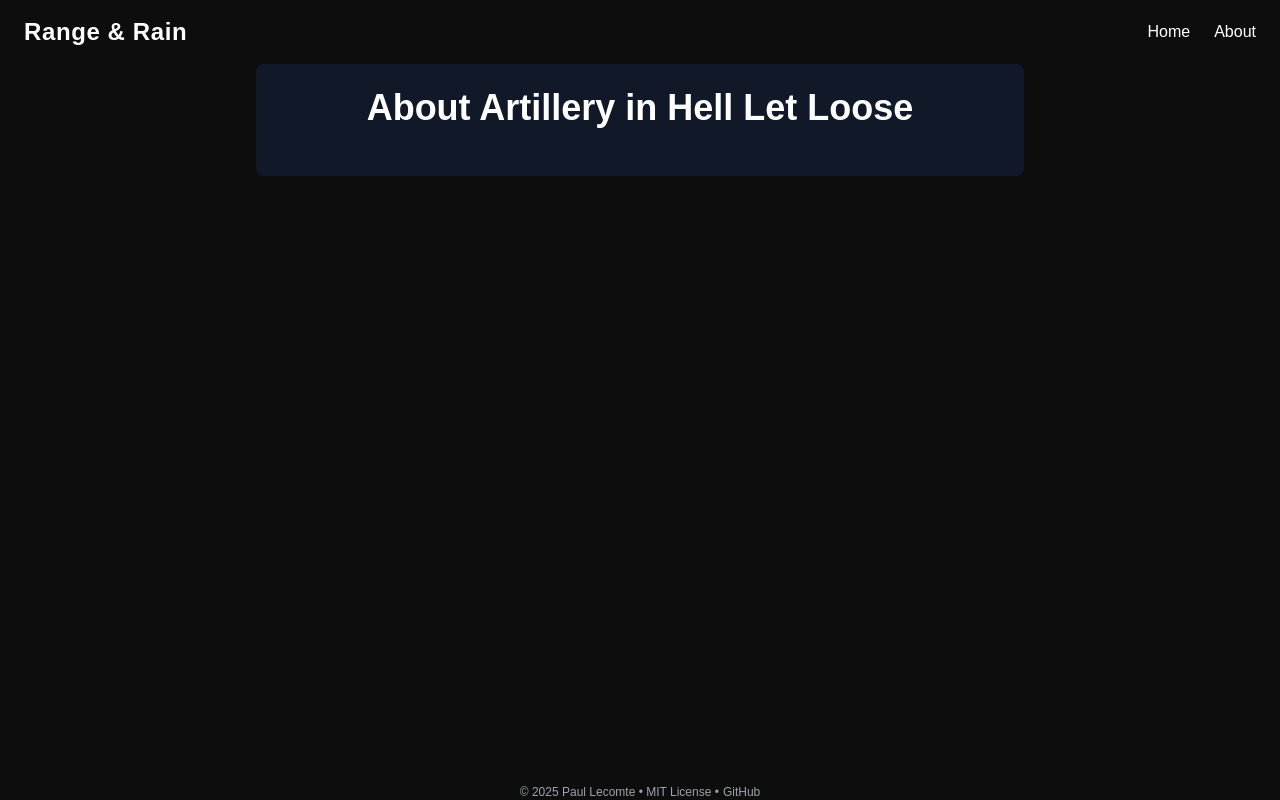
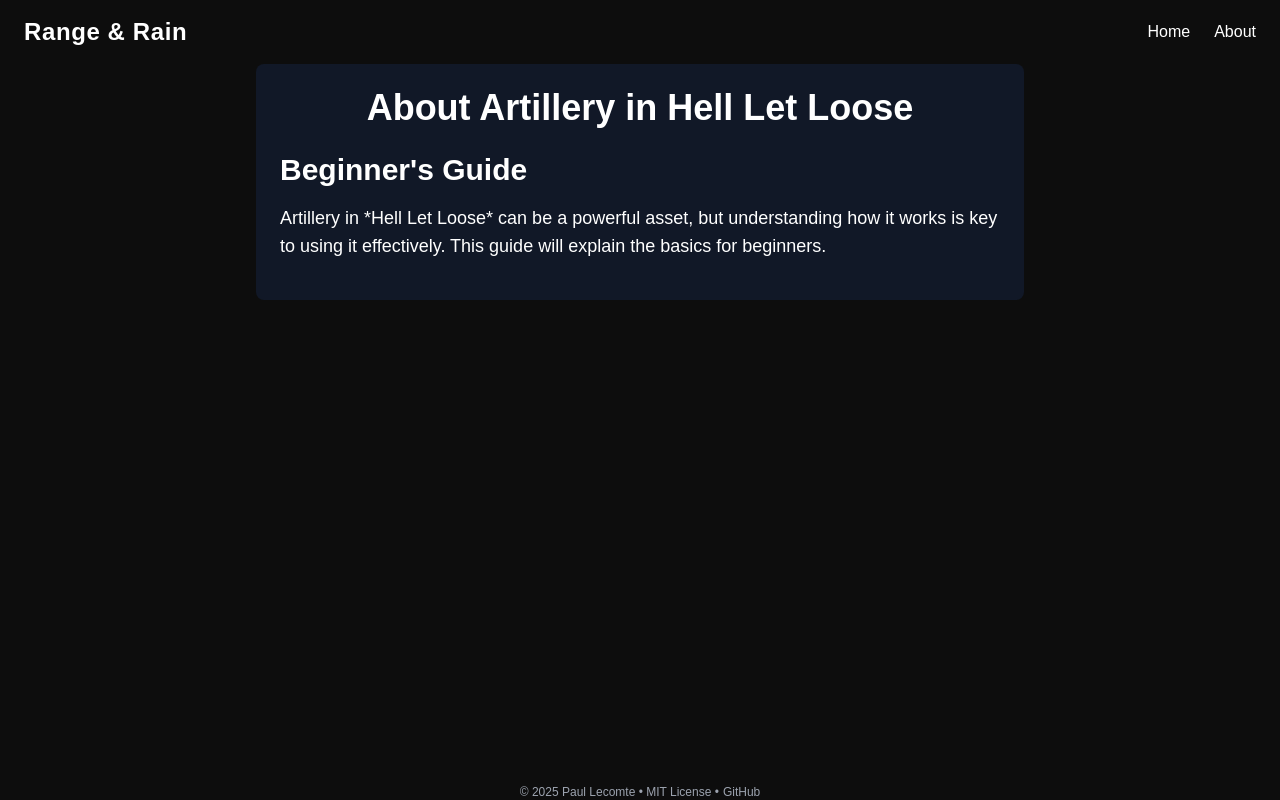
Before and after one commit to Paul-Lecomte/RangeAndRain, a Next.js app: page /about in a window 1280 px wide. Built offline with nearby package versions, Linux system fonts and the light colour scheme.

Commit message:
basics for artillery

```diff
--- a/src/app/about/page.js
+++ b/src/app/about/page.js
@@ -2,6 +2,13 @@
     return (
         <div className="max-w-3xl mx-auto p-6 bg-gray-900 text-white rounded-lg">
             <h1 className="text-4xl font-bold mb-6 text-center">About Artillery in Hell Let Loose</h1>
+
+            <section>
+                <h2 className="text-3xl font-semibold mb-4">Beginner's Guide</h2>
+                <p className="text-lg mb-4">
+                    Artillery in *Hell Let Loose* can be a powerful asset, but understanding how it works is key to using it effectively. This guide will explain the basics for beginners.
+                </p>
+            </section>
         </div>
     );
 };
```
